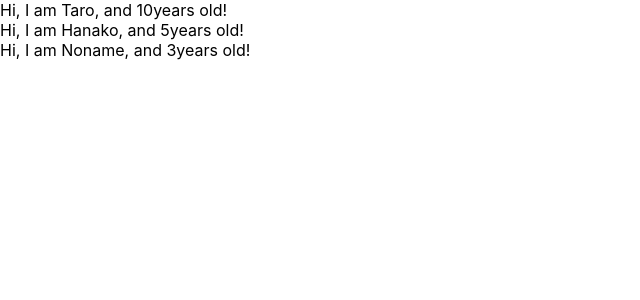
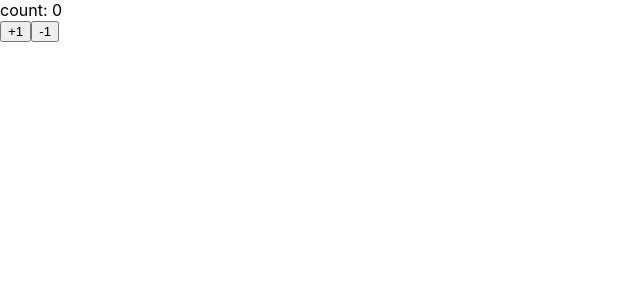
Before and after one commit to knights1210/udemy-react-redux-crud-application, a React (Create React App) app: page / in a window 1280 px wide. Shown: the top 300 px of the page, without its empty margins (0-640 px from the left). Built offline with nearby package versions, Linux system fonts and the light colour scheme.

Commit message:
learn state and setState

```diff
--- a/src/App.js
+++ b/src/App.js
@@ -1,31 +1,31 @@
-import React from "react";
-import PropTypes from 'prop-types';
+import React, { Component } from "react";
 
-const App = () => {
-  const profiles = [
-    { name: "Taro", age: 10 },
-    { name: "Hanako", age: 5 },
-    { name: "Noname", age : 3 }
-  ];
-  return (
-    <>
-      {profiles.map((profile, index) => {
-        return <User name={profile.name} age={profile.age} key={index}/>;
-      })}
-    </>
-  );
-};
+const App = () => <Counter></Counter>;
 
-const User = (props) => {
-  return (
-    <div>
-      Hi, I am {props.name}, and {props.age}years old!
-    </div>
-  );
-};
-// propsの型の定義を決める
-User.propTypes = {
-  name: PropTypes.string,//ココがnameがstring(文字列)
-  age: PropTypes.number.isRequired//ココはageがnumber(数字)isRequiredで必須項目になる
+class Counter extends Component {
+  //ココ↑が呼び出されたときに実行
+  constructor(props) {
+    //↑初期化処理時に実行されるメソッド
+    super(props);
+    this.state = { count: 0 };
+  }
+  //setStateが実行されると再レンダーされる状態(state)を変化させる場合はsetStateを使う
+  handlePlusButton = () => {
+    this.setState({ count: this.state.count + 1 });
+  };
+
+  handleMinusButton = () => {
+    this.setState({ count: this.state.count - 1 });
+  };
+  render() {
+    return (
+      <>
+        <div>count: {this.state.count}</div>
+        <button onClick={this.handlePlusButton}>+1</button>
+        <button onClick={this.handleMinusButton}>-1</button>
+      </>
+    );
+  }
 }
+
 export default App;
```
